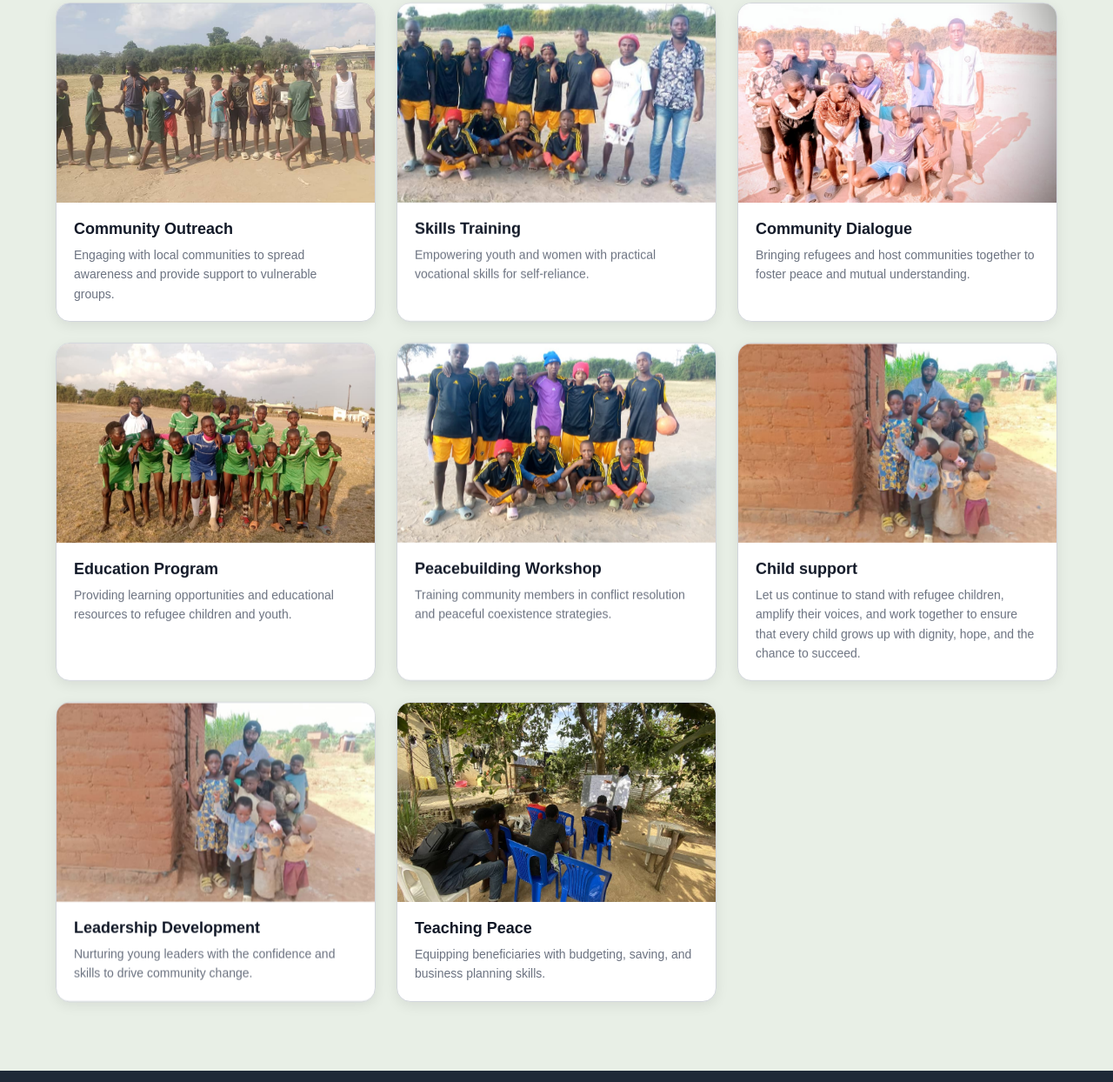
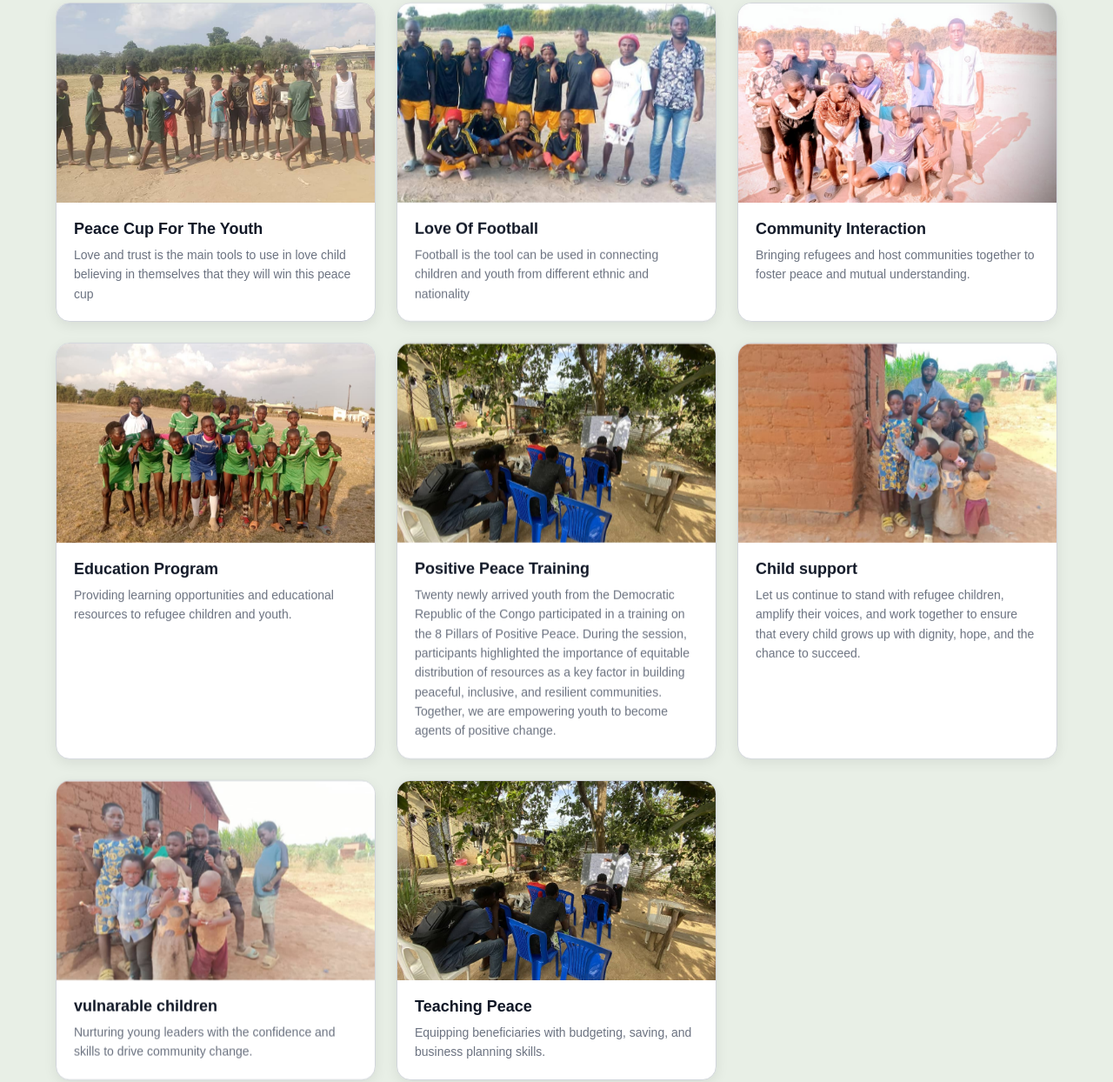
Before and after one commit to GrideLock/RTI, a website: page index.html in a window 1280 px wide. Shown: the part 9193-10437 px from the top of the page at 87% size. Drawn offline with nearby package versions, Linux system fonts and the light colour scheme.

Commit message:
changed code

```diff
--- a/index.html
+++ b/index.html
@@ -423,6 +423,18 @@
                         <span>Web developer</span>
                     </div>
                 </div>
+                <div class="gallery-team-card">
+                    <div class="gallery-team-image">
+                        <img src="rti_18.jpeg" alt="Timonona Belodi - Vice Treasurer">
+                        <div class="gallery-team-overlay">
+                            <button class="gallery-view-btn" aria-label="View image" onclick="openGalleryLightbox(6)"><i class='bx bx-expand-alt'></i></button>
+                        </div>
+                    </div>
+                    <div class="gallery-team-info">
+                        <h4>ESTHER NGIRIMBA</h4>
+                        <span>Women representative member</span>
+                    </div>
+                </div>
             </div>
         </div>
 
@@ -434,8 +446,8 @@
                         <img src="rti_6.jpeg" alt="Community outreach session">
                     </div>
                     <div class="gallery-activity-caption">
-                        <h4>Community Outreach</h4>
-                        <p>Engaging with local communities to spread awareness and provide support to vulnerable groups.</p>
+                        <h4>Peace Cup For The Youth</h4>
+                        <p>Love and trust is the main tools to use in love child believing in themselves that they will win this peace cup</p>
                     </div>
                 </div>
                 <div class="gallery-activity-card" onclick="openGalleryLightbox(6)">
@@ -443,8 +455,8 @@
                         <img src="rti_8.jpeg" alt="Skills training workshop">
                     </div>
                     <div class="gallery-activity-caption">
-                        <h4>Skills Training</h4>
-                        <p>Empowering youth and women with practical vocational skills for self-reliance.</p>
+                        <h4>Love Of Football</h4>
+                        <p>Football is the tool can be used in connecting children and youth from different ethnic and nationality</p>
                     </div>
                 </div>
                 <div class="gallery-activity-card" onclick="openGalleryLightbox(7)">
@@ -452,7 +464,7 @@
                         <img src="rti_9.jpeg" alt="Community dialogue meeting">
                     </div>
                     <div class="gallery-activity-caption">
-                        <h4>Community Dialogue</h4>
+                        <h4>Community Interaction</h4>
                         <p>Bringing refugees and host communities together to foster peace and mutual understanding.</p>
                     </div>
                 </div>
@@ -467,11 +479,13 @@
                 </div>
                 <div class="gallery-activity-card" onclick="openGalleryLightbox(9)">
                     <div class="gallery-activity-image">
-                        <img src="rti_11.jpeg" alt="Peacebuilding workshop">
+                        <img src="rti_16.jpeg" alt="Peacebuilding workshop">
                     </div>
                     <div class="gallery-activity-caption">
-                        <h4>Peacebuilding Workshop</h4>
-                        <p>Training community members in conflict resolution and peaceful coexistence strategies.</p>
+                        <h4>Positive Peace Training</h4>
+                        <p>Twenty newly arrived youth from the Democratic Republic of the Congo participated in a training on the 8 Pillars of Positive Peace.
+                            During the session, participants highlighted the importance of equitable distribution of resources as a key factor in building peaceful, inclusive, and resilient communities.
+                            Together, we are empowering youth to become agents of positive change.</p>
                     </div>
                 </div>
                 <div class="gallery-activity-card" onclick="openGalleryLightbox(10)">
@@ -485,10 +499,10 @@
                 </div>
                 <div class="gallery-activity-card" onclick="openGalleryLightbox(11)">
                     <div class="gallery-activity-image">
-                        <img src="rti_15.jpeg" alt="Leadership development session">
+                        <img src="rti_19.jpeg" alt="Leadership development session">
                     </div>
                     <div class="gallery-activity-caption">
-                        <h4>Leadership Development</h4>
+                        <h4>vulnarable children</h4>
                         <p>Nurturing young leaders with the confidence and skills to drive community change.</p>
                     </div>
                 </div>
```
Also changed, not shown: rti_18.jpeg (added), rti_19.jpeg (added).
